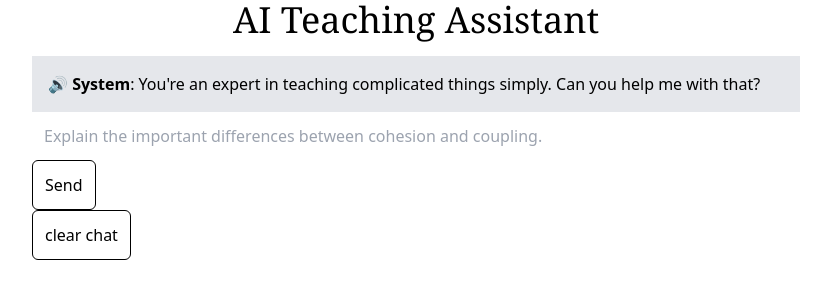
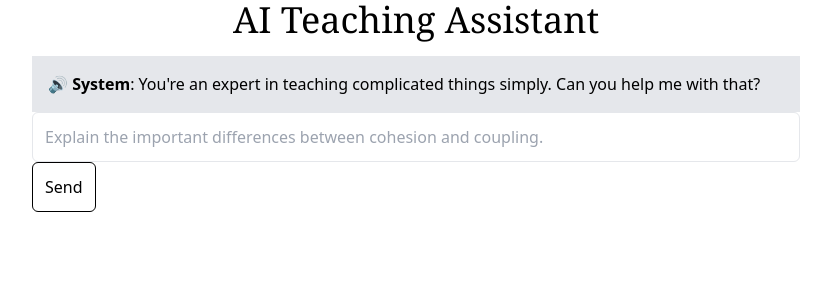
Before and after one commit to faroeq33/prg-8, a React (Vite) app in the folder client/: page / in a window 1280 px wide. Shown: the top 300 px of the page, without its empty margins (224-1055 px from the left). Built offline with nearby package versions, Linux system fonts and the light colour scheme.

Commit message:
fix styling border

```diff
--- a/client/src/pages/Home.tsx
+++ b/client/src/pages/Home.tsx
@@ -71,9 +71,7 @@ export default function Home() {
                 name="question"
                 required
                 placeholder="Explain the important differences between cohesion and coupling."
-                className="w-full p-3 borimport { HumanMessage } from 'langchain/chat_models/messages';
-der border-gray-200 rounded-md bg-gray-20import { HumanMessage } from 'langchain/chat_models/messages';
- border-lg"
+                className="w-full p-3 border border-gray-200 rounded-md bg-gray-20 border-lg"
                 onChange={(event) => setQuestion(event.target.value)}
                 value={question}
               />
@@ -83,13 +81,6 @@ der border-gray-200 rounded-md bg-gray-20import { HumanMessage } from 'langchain
             </Button>
           </div>
         </form>
-        <Button
-          type="button"
-          className="p-4 border-2 border-black "
-          onClick={() => localStorage.clear()}
-        >
-          clear chat
-        </Button>
 
         {/* <pre>messages: {JSON.stringify(messages, null, 2)}</pre> */}
         {/* <pre> messagesMutation: {JSON.stringify(messagesMutation?.data, null, 2)} </pre> */}
```
